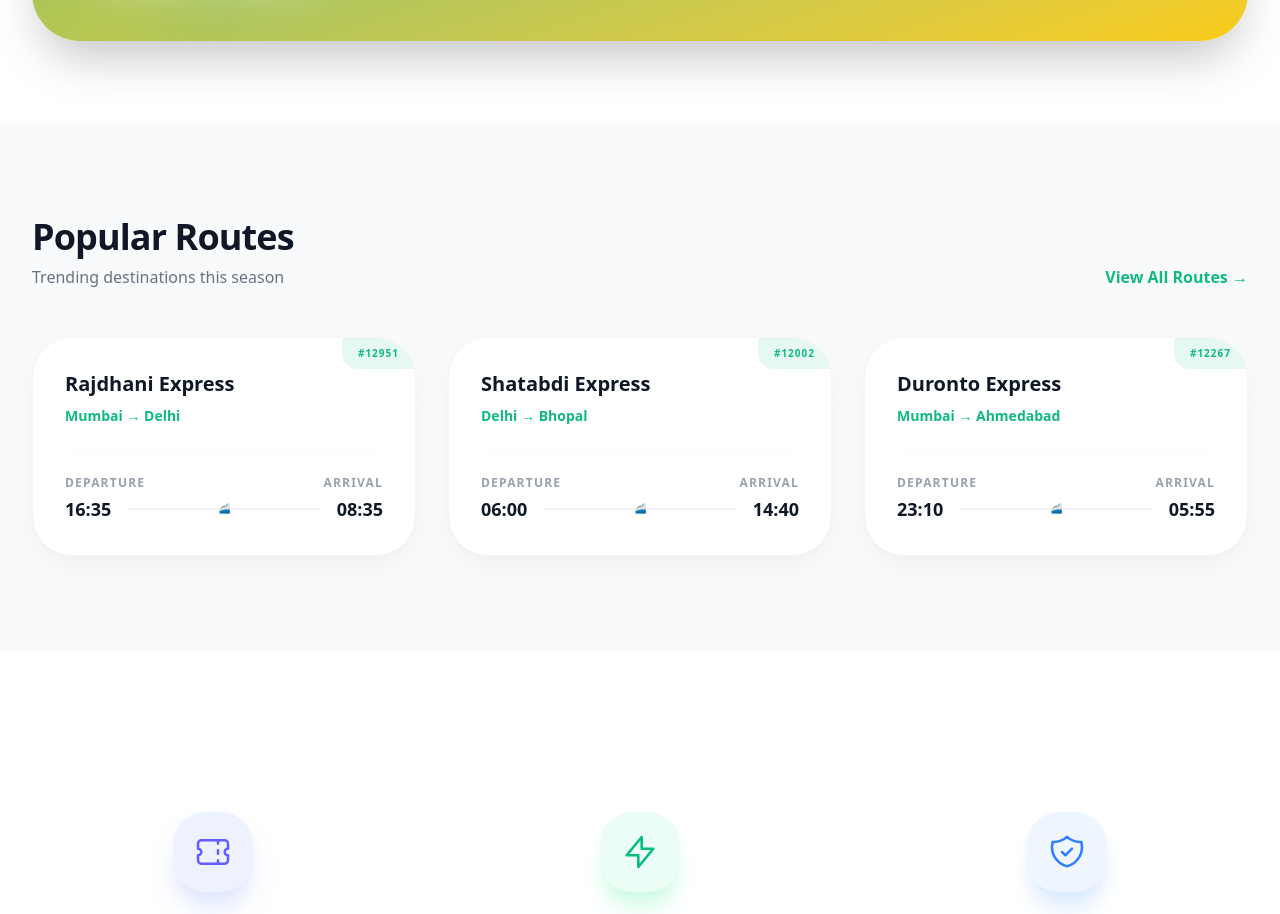
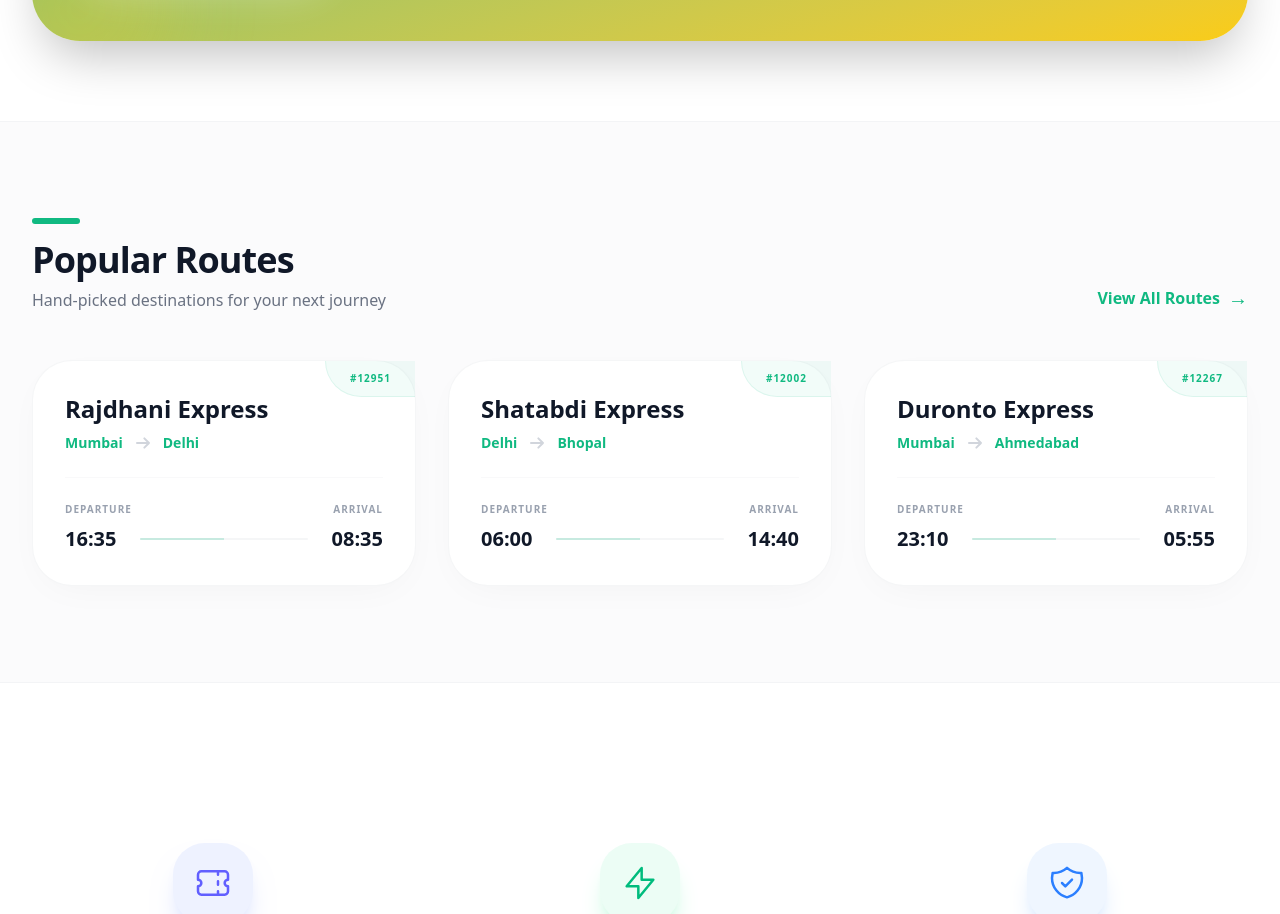
Before and after one commit to RishiVykunta/RMS, a Next.js app: page / in a window 1280 px wide. Shown: the part 1460-2374 px from the top of the page. Built offline with nearby package versions, Linux system fonts and the light colour scheme; no server answers; the database is empty.

Commit message:
style: refine popular routes section with professional clean look

```diff
--- a/app/page.tsx
+++ b/app/page.tsx
@@ -294,34 +294,41 @@
       </section>
 
       {/* Popular Trains Section */}
-      <section className="py-24 bg-gray-50">
+      {/* Popular Trains Section */}
+      <section className="py-24 bg-[#fbfbfc] border-y border-gray-100">
         <div className="max-w-7xl mx-auto px-4 sm:px-6 lg:px-8">
           <div className="flex justify-between items-end mb-12">
             <div>
+              <div className="h-1.5 w-12 bg-brand rounded-full mb-4" />
               <h2 className="text-4xl font-black text-gray-900 tracking-tight mb-2">Popular Routes</h2>
-              <p className="text-gray-500 font-medium">Trending destinations this season</p>
+              <p className="text-gray-500 font-medium font-inter">Hand-picked destinations for your next journey</p>
             </div>
-            <button className="text-brand font-bold hover:underline">View All Routes →</button>
+            <button className="text-brand font-bold hover:gap-3 transition-all flex items-center gap-2">
+              <span>View All Routes</span>
+              <span className="text-xl">→</span>
+            </button>
           </div>
 
           <div className="grid grid-cols-1 md:grid-cols-3 gap-8">
             {popularTrains.map((train) => (
-              <div key={train.number} className="bg-white p-8 rounded-[2.5rem] shadow-premium shadow-hover border border-gray-100 relative group overflow-hidden">
-                <div className="absolute top-0 right-0 bg-brand/10 text-brand px-4 py-2 rounded-bl-2xl text-[10px] font-black uppercase tracking-widest">
+              <div key={train.number} className="bg-white p-8 rounded-[2.5rem] shadow-[0_10px_40px_-15px_rgba(0,0,0,0.05)] border border-gray-100/80 relative group hover:shadow-[0_20px_50px_-10px_rgba(0,0,0,0.1)] transition-all duration-500 hover:-translate-y-1">
+                <div className="absolute top-0 right-0 bg-brand/5 text-brand px-6 py-2.5 rounded-bl-[2.5rem] text-[10px] font-black uppercase tracking-widest border-l border-b border-brand/10">
                   #{train.number}
                 </div>
-                <h3 className="text-xl font-bold text-gray-900 mb-2">{train.name}</h3>
-                <div className="text-brand font-black text-sm mb-6 pb-6 border-b border-gray-50">
-                  {train.route}
+                <h3 className="text-2xl font-black text-gray-900 mb-2">{train.name}</h3>
+                <div className="flex items-center gap-3 text-brand font-black text-sm mb-6 pb-6 border-b border-gray-100/50">
+                  <span>{train.route.split(' → ')[0]}</span>
+                  <svg className="w-4 h-4 text-gray-300" fill="none" stroke="currentColor" viewBox="0 0 24 24"><path strokeLinecap="round" strokeLinejoin="round" strokeWidth="3" d="M14 5l7 7m0 0l-7 7m7-7H3"/></svg>
+                  <span>{train.route.split(' → ')[1]}</span>
                 </div>
-                <div className="flex justify-between items-center text-gray-400 text-xs font-bold uppercase tracking-widest">
+                <div className="flex justify-between items-center text-gray-400 text-[10px] font-bold uppercase tracking-widest mb-2">
                   <span>Departure</span>
                   <span>Arrival</span>
                 </div>
-                <div className="flex justify-between items-center text-gray-900 font-black text-lg mt-1">
+                <div className="flex justify-between items-center text-gray-900 font-black text-xl">
                   <span>{train.time.split(' - ')[0]}</span>
-                  <div className="flex-grow mx-4 h-[2px] bg-gray-100 relative">
-                    <div className="absolute top-1/2 left-1/2 -translate-x-1/2 -translate-y-1/2 text-brand text-[10px]">🚄</div>
+                  <div className="flex-grow mx-6 h-[1.5px] bg-gray-100/80 relative overflow-hidden rounded-full">
+                    <div className="absolute inset-0 bg-brand/20 w-1/2 group-hover:translate-x-full transition-transform duration-1000" />
                   </div>
                   <span>{train.time.split(' - ')[1]}</span>
                 </div>
```
